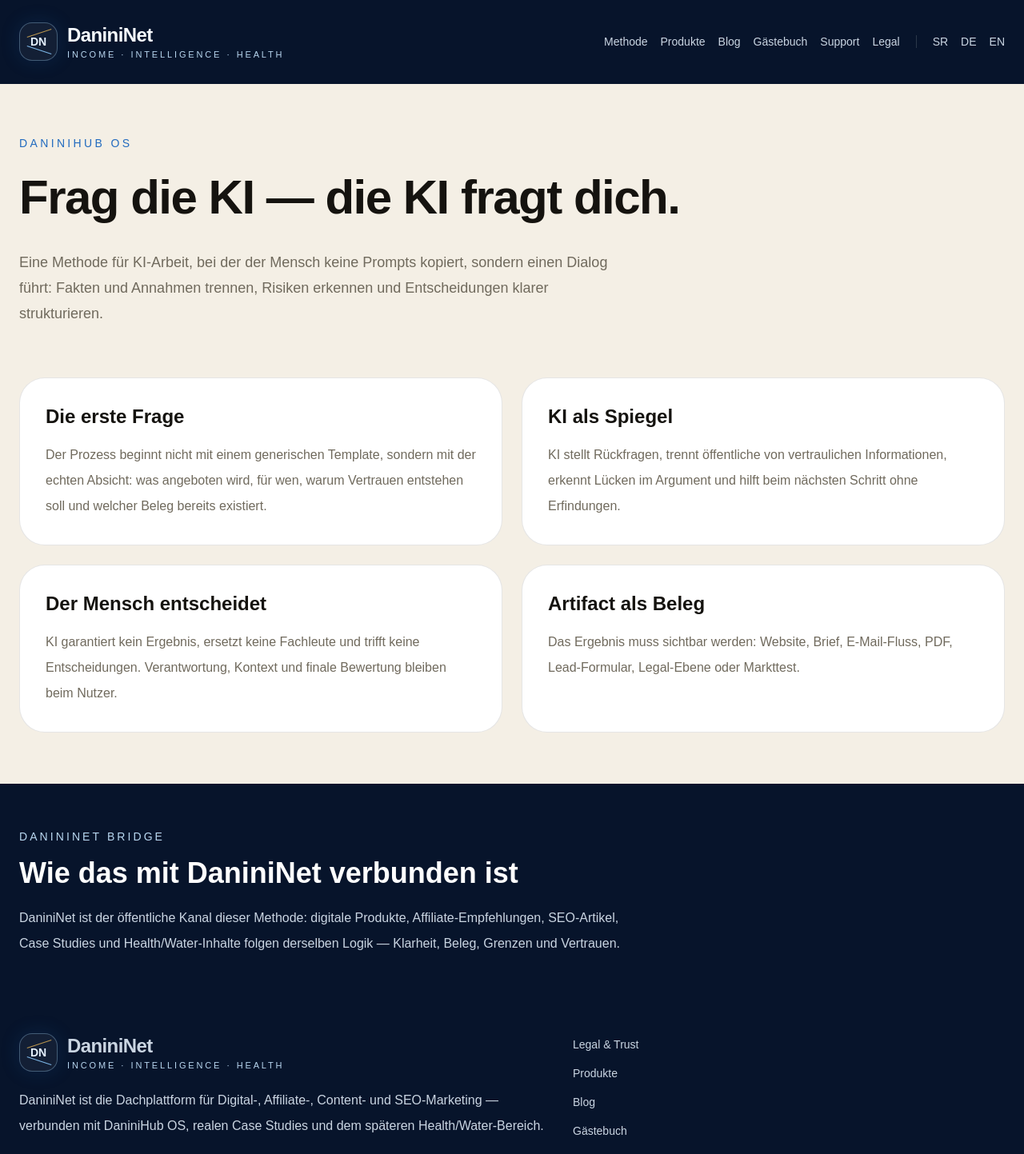
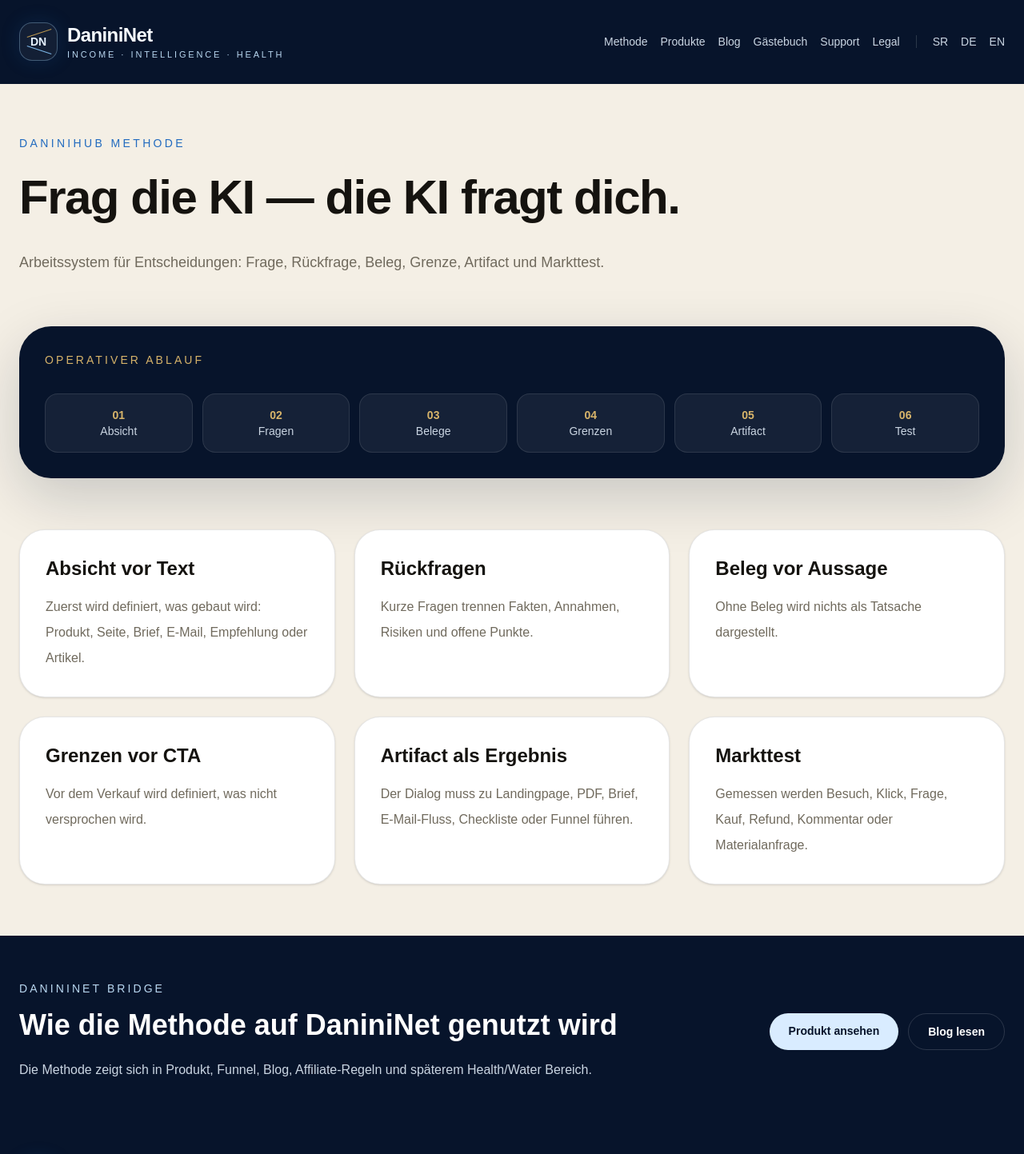
Before and after one commit to danininet/danininet, a Next.js app: page /de/methode in a window 1280 px wide. Shown: the top 1443 px of the page at 80% size. Built offline with nearby package versions, Linux system fonts and the light colour scheme; no server answers.

Commit message:
Upgrade method page with concrete workflow

```diff
--- a/app/[locale]/daninihub-metod/page.tsx
+++ b/app/[locale]/daninihub-metod/page.tsx
@@ -1,68 +1,107 @@
-import { SectionIntro, SiteShell, normalizeLocale } from "@/components/layout/SiteShell";
+import Link from "next/link";
+import { SectionIntro, SiteShell, normalizeLocale, localizedPath } from "@/components/layout/SiteShell";
+
+type Locale = "sr" | "de" | "en";
 
 const copy = {
   sr: {
-    eyebrow: "DaniniHub OS",
+    eyebrow: "DaniniHub metoda",
     title: "Pitaj AI — AI pita tebe.",
-    text: "Metoda za rad sa AI u kojoj čovek ne prepisuje promptove, nego vodi dijalog: razdvaja činjenice od pretpostavki, prepoznaje rizike i donosi odluke na osnovu jasnije strukture.",
+    text: "Radni sistem za odluke: pitanje, potpitanje, dokaz, granica, artifact i test tržišta.",
+    workflowTitle: "Operativni tok metode",
+    workflow: ["Namera", "Pitanja", "Dokazi", "Granice", "Artifact", "Test"],
     blocks: [
-      ["Prvo pitanje", "Ne kreće se od generičkog šablona. Kreće se od stvarne namere: šta želiš da prodaš, kome, zašto bi neko verovao i koji dokaz već postoji."],
-      ["AI kao ogledalo", "AI vraća potpitanja, razdvaja javno od poverljivog, vidi rupe u argumentu i pomaže da se sledeći korak formuliše bez izmišljanja."],
-      ["Čovek odlučuje", "AI ne garantuje ishod, ne menja stručnjake i ne donosi odluke. Korisnik zadržava odgovornost, kontekst i finalnu procenu."],
-      ["Artifact kao dokaz", "Rezultat razgovora mora izaći u nešto proverljivo: stranica, brief, email tok, PDF, lead forma, legal sloj ili test tržišnog interesa."],
+      ["Namera pre teksta", "Prvo se definiše šta se gradi: proizvod, stranica, brief, email, affiliate preporuka ili članak."],
+      ["Podpitanja", "Kratka pitanja razdvajaju činjenice, pretpostavke, rizike i ono što još nije spremno."],
+      ["Dokaz pre tvrdnje", "Ako nema dokaza, ne piše se kao činjenica. Ako je pretpostavka, tako se i označava."],
+      ["Granice pre CTA-a", "Pre prodaje se definiše šta proizvod ne obećava: profit, prodaju, dozvole, zdravlje, stručni savet ili rezultate."],
+      ["Artifact kao izlaz", "Razgovor mora da izađe u nešto korisno: landing page, PDF, brief, email tok, checklist ili funnel."],
+      ["Test tržišta", "Meri se signal: poseta, klik, pitanje, kupovina, refund, komentar ili zahtev za dodatnim materijalom."],
     ],
-    bridgeTitle: "Kako se ovo povezuje sa DaniniNet-om",
-    bridgeText: "DaniniNet je javni kanal ove metode: digitalni proizvodi, affiliate preporuke, SEO članci, case study projekti i health/water sadržaj moraju imati istu logiku — jasnoća, dokaz, granice i poverenje.",
+    bridgeTitle: "Kako se metoda koristi na DaniniNet-u",
+    bridgeText: "Metoda se vidi kroz Digitalnu prodaju lokacije, product funnel, blog članke, affiliate pravila i budući health/water pravac.",
+    ctaProduct: "Pogledaj proizvod",
+    ctaBlog: "Čitaj blog",
   },
   de: {
-    eyebrow: "DaniniHub OS",
+    eyebrow: "DaniniHub Methode",
     title: "Frag die KI — die KI fragt dich.",
-    text: "Eine Methode für KI-Arbeit, bei der der Mensch keine Prompts kopiert, sondern einen Dialog führt: Fakten und Annahmen trennen, Risiken erkennen und Entscheidungen klarer strukturieren.",
+    text: "Arbeitssystem für Entscheidungen: Frage, Rückfrage, Beleg, Grenze, Artifact und Markttest.",
+    workflowTitle: "Operativer Ablauf",
+    workflow: ["Absicht", "Fragen", "Belege", "Grenzen", "Artifact", "Test"],
     blocks: [
-      ["Die erste Frage", "Der Prozess beginnt nicht mit einem generischen Template, sondern mit der echten Absicht: was angeboten wird, für wen, warum Vertrauen entstehen soll und welcher Beleg bereits existiert."],
-      ["KI als Spiegel", "KI stellt Rückfragen, trennt öffentliche von vertraulichen Informationen, erkennt Lücken im Argument und hilft beim nächsten Schritt ohne Erfindungen."],
-      ["Der Mensch entscheidet", "KI garantiert kein Ergebnis, ersetzt keine Fachleute und trifft keine Entscheidungen. Verantwortung, Kontext und finale Bewertung bleiben beim Nutzer."],
-      ["Artifact als Beleg", "Das Ergebnis muss sichtbar werden: Website, Brief, E-Mail-Fluss, PDF, Lead-Formular, Legal-Ebene oder Markttest."],
+      ["Absicht vor Text", "Zuerst wird definiert, was gebaut wird: Produkt, Seite, Brief, E-Mail, Empfehlung oder Artikel."],
+      ["Rückfragen", "Kurze Fragen trennen Fakten, Annahmen, Risiken und offene Punkte."],
+      ["Beleg vor Aussage", "Ohne Beleg wird nichts als Tatsache dargestellt."],
+      ["Grenzen vor CTA", "Vor dem Verkauf wird definiert, was nicht versprochen wird."],
+      ["Artifact als Ergebnis", "Der Dialog muss zu Landingpage, PDF, Brief, E-Mail-Fluss, Checkliste oder Funnel führen."],
+      ["Markttest", "Gemessen werden Besuch, Klick, Frage, Kauf, Refund, Kommentar oder Materialanfrage."],
     ],
-    bridgeTitle: "Wie das mit DaniniNet verbunden ist",
-    bridgeText: "DaniniNet ist der öffentliche Kanal dieser Methode: digitale Produkte, Affiliate-Empfehlungen, SEO-Artikel, Case Studies und Health/Water-Inhalte folgen derselben Logik — Klarheit, Beleg, Grenzen und Vertrauen.",
+    bridgeTitle: "Wie die Methode auf DaniniNet genutzt wird",
+    bridgeText: "Die Methode zeigt sich in Produkt, Funnel, Blog, Affiliate-Regeln und späterem Health/Water Bereich.",
+    ctaProduct: "Produkt ansehen",
+    ctaBlog: "Blog lesen",
   },
   en: {
-    eyebrow: "DaniniHub OS",
+    eyebrow: "DaniniHub method",
     title: "Ask AI — AI asks you.",
-    text: "A method for working with AI where the human does not copy prompts, but leads a dialogue: separating facts from assumptions, seeing risks and making decisions with clearer structure.",
+    text: "A working system for decisions: question, follow-up, proof, boundary, artifact and market test.",
+    workflowTitle: "Operational flow",
+    workflow: ["Intent", "Questions", "Proof", "Boundaries", "Artifact", "Test"],
     blocks: [
-      ["The first question", "The process does not start with a generic template. It starts with real intent: what you want to offer, for whom, why anyone should trust it and what proof already exists."],
-      ["AI as mirror", "AI asks follow-up questions, separates public from confidential information, spots gaps in the argument and helps define the next step without inventing facts."],
-      ["Human decision", "AI does not guarantee outcomes, replace professionals or make decisions. Responsibility, context and final judgment stay with the user."],
-      ["Artifact as proof", "The result must become something visible: site, brief, email flow, PDF, lead form, legal layer or market-interest test."],
+      ["Intent before text", "First define what is being built: product, page, brief, email, recommendation or article."],
+      ["Follow-up questions", "Short questions separate facts, assumptions, risks and open points."],
+      ["Proof before claim", "Without proof, it is not presented as fact."],
+      ["Boundaries before CTA", "Before selling, define what is not promised."],
+      ["Artifact as output", "The dialogue must produce a landing page, PDF, brief, email flow, checklist or funnel."],
+      ["Market test", "Measure visits, clicks, questions, purchases, refunds, comments or material requests."],
     ],
-    bridgeTitle: "How this connects to DaniniNet",
-    bridgeText: "DaniniNet is the public channel of this method: digital products, affiliate recommendations, SEO articles, case studies and health/water content follow the same logic — clarity, evidence, boundaries and trust.",
+    bridgeTitle: "How the method is used on DaniniNet",
+    bridgeText: "The method appears in product, funnel, blog, affiliate rules and the future health/water direction.",
+    ctaProduct: "View product",
+    ctaBlog: "Read blog",
   },
 } as const;
 
 export default async function DaniniHubMetodPage({ params }: { params: Promise<{ locale: string }> }) {
   const { locale } = await params;
-  const lang = normalizeLocale(locale);
+  const lang: Locale = normalizeLocale(locale);
   const t = copy[lang];
 
   return (
-    <SiteShell locale={lang} currentPath={`/${lang}/daninihub-metod`}>
+    <SiteShell locale={lang} currentPath={localizedPath(lang, "method")}>
       <SectionIntro eyebrow={t.eyebrow} title={t.title} text={t.text} />
-      <section className="mx-auto grid max-w-7xl gap-6 px-6 pb-16 md:grid-cols-2">
+      <section className="mx-auto max-w-7xl px-6 pb-16">
+        <div className="rounded-[2.5rem] bg-[#07142b] p-8 text-white shadow-[0_24px_70px_rgba(7,20,43,0.18)]">
+          <p className="text-sm uppercase tracking-[0.22em] text-[#d7b46a]">{t.workflowTitle}</p>
+          <div className="mt-8 grid gap-3 md:grid-cols-3 lg:grid-cols-6">
+            {t.workflow.map((step, index) => (
+              <span key={step} className="rounded-2xl border border-white/10 bg-white/[0.06] px-4 py-4 text-center text-sm text-slate-300">
+                <strong className="block text-[#d7b46a]">0{index + 1}</strong>{step}
+              </span>
+            ))}
+          </div>
+        </div>
+      </section>
+      <section className="mx-auto grid max-w-7xl gap-6 px-6 pb-16 md:grid-cols-2 lg:grid-cols-3">
         {t.blocks.map(([title, text]) => (
-          <article key={title} className="rounded-[2rem] border border-black/10 bg-white p-8">
+          <article key={title} className="rounded-[2rem] border border-black/10 bg-white p-8 shadow-sm">
             <h2 className="text-2xl font-semibold">{title}</h2>
             <p className="mt-4 leading-8 text-[#706a5d]">{text}</p>
           </article>
         ))}
       </section>
       <section className="bg-[#07142b] text-white">
-        <div className="mx-auto max-w-7xl px-6 py-14">
-          <p className="text-sm uppercase tracking-[0.22em] text-[#b9d7f0]">DaniniNet bridge</p>
-          <h2 className="mt-4 text-4xl font-semibold">{t.bridgeTitle}</h2>
-          <p className="mt-5 max-w-3xl leading-8 text-slate-300">{t.bridgeText}</p>
+        <div className="mx-auto flex max-w-7xl flex-col gap-6 px-6 py-14 md:flex-row md:items-center md:justify-between">
+          <div>
+            <p className="text-sm uppercase tracking-[0.22em] text-[#b9d7f0]">DaniniNet bridge</p>
+            <h2 className="mt-4 text-4xl font-semibold">{t.bridgeTitle}</h2>
+            <p className="mt-5 max-w-3xl leading-8 text-slate-300">{t.bridgeText}</p>
+          </div>
+          <div className="flex flex-wrap gap-3">
+            <Link href={localizedPath(lang, "dpl")} className="rounded-full bg-[#d9ecff] px-6 py-3 text-sm font-semibold text-[#07142b]">{t.ctaProduct}</Link>
+            <Link href={localizedPath(lang, "blog")} className="rounded-full border border-white/15 px-6 py-3 text-sm font-semibold text-white">{t.ctaBlog}</Link>
+          </div>
         </div>
       </section>
     </SiteShell>
```
